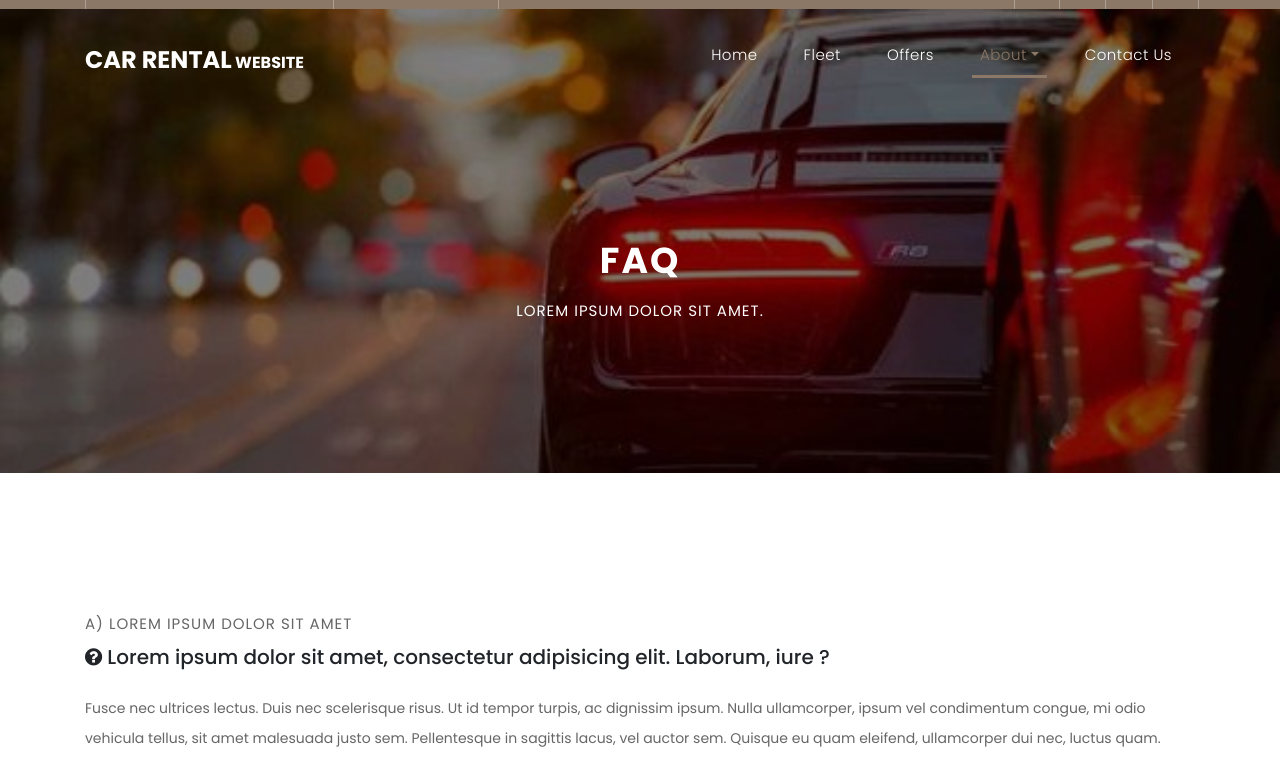
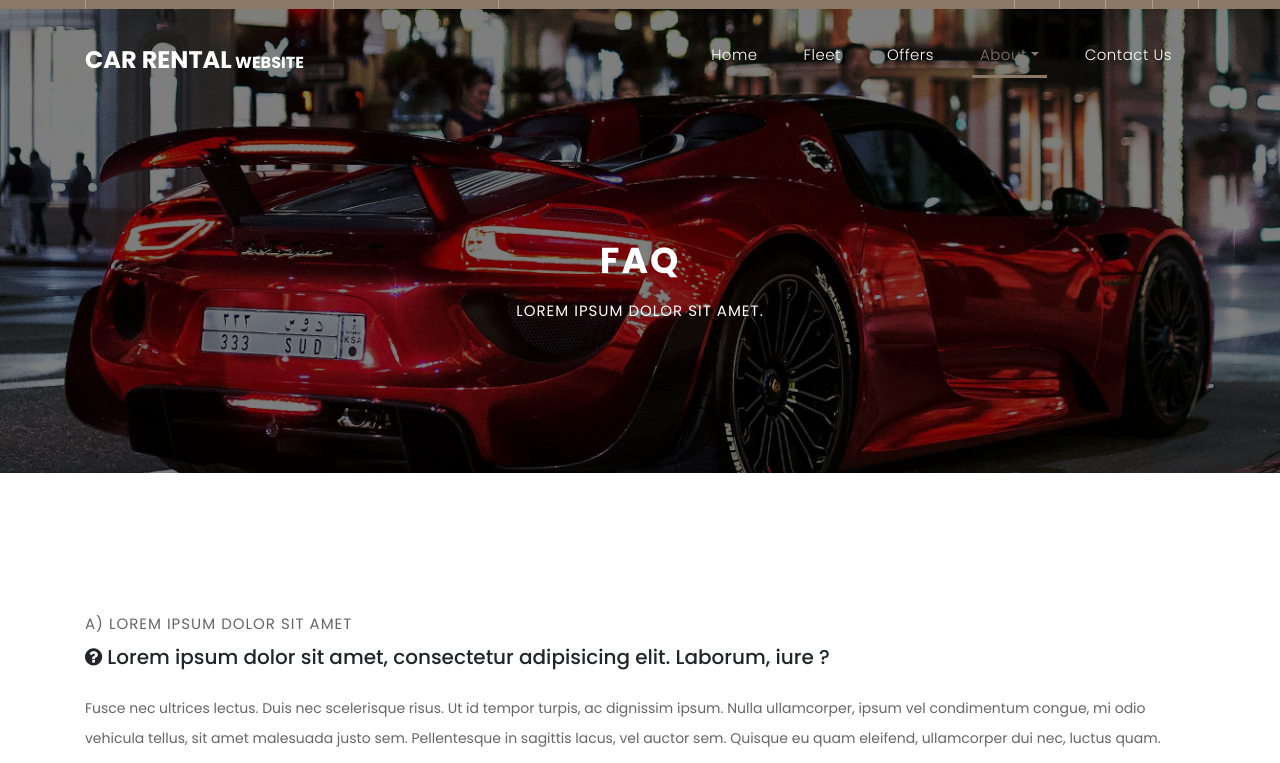
Before and after one commit to Zeus31/Rent-A-Car, a plain HTML site: page faq.html in a window 1280 px wide. Shown: the part 37-800 px from the top of the page. Drawn offline with Linux system fonts and the light colour scheme.

Commit message:
fleet cover

```diff
--- a/assets/css/style.css
+++ b/assets/css/style.css
@@ -1136,7 +1136,7 @@ footer .contact-form button.filled-button:hover {
 
 .page-heading {
   text-align: center;
-  background-image: url(../images/aaaaaa.jpg);
+  background-image: url(../images/yyyyyyy.jpg);
   background-position: center center;
   background-repeat: no-repeat;
   background-size: cover;
```
Also changed, not shown: assets/images/xxxxxxxxx.jpg (added), assets/images/yyyyyyy.jpg (added), 1 other file.
